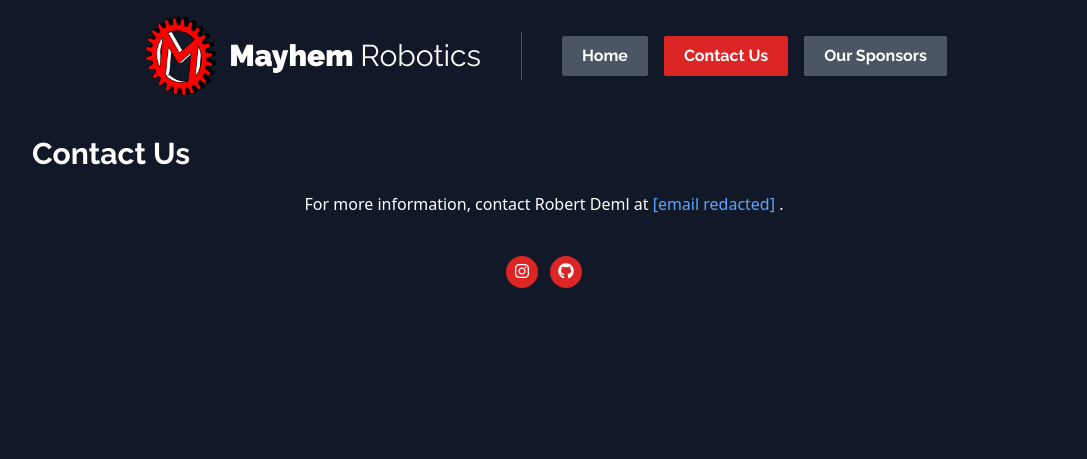
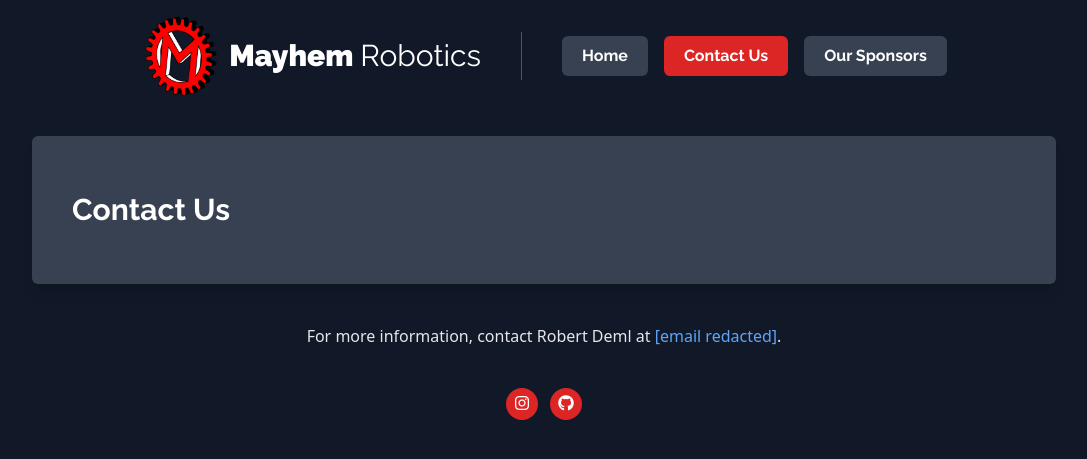
Before and after one commit to frc8724/frc8724.github.io, a Jekyll site: the page built from contact.html, in a window 1280 px wide. Shown: the top 459 px of the page, without its empty margins (96-1183 px from the left). Built offline with Jekyll 4.4.1, drawn with Linux system fonts in a browser that asks for light colours; nearby versions of some CDN libraries.

Commit message:
Various layout updates

```diff
--- a/_includes/header.html
+++ b/_includes/header.html
@@ -1,34 +1,30 @@
 <div class="flex justify-center items-center pt-4 mb-10">
   <a href="/" class="text-white hover:no-underline">
-    <div class="flex items-center gap-2 group">
-      <img
-        src="/assets/images/logo.png"
-        alt="Mayhem logo"
-        class="h-20 group-hover:scale-105 transition-transform"
-      />
-      <h1 class="text-3xl font-black font-heading">
+    <div class="flex items-center gap-2">
+      <img src="/assets/images/logo.png" alt="Mayhem logo" class="h-20" />
+      <h1 class="text-3xl font-black font-heading text-white">
         Mayhem <span class="font-normal">Robotics</span>
       </h1>
     </div>
   </a>
 
-  <div class="w-px bg-gray-600 h-12 mx-10"></div>
+  <div class="w-px bg-gray-600 h-12 ml-10"></div>
 
-  <div class="flex gap-4 items-center">
+  <div class="flex gap-4 items-center ml-10">
     <a
-      class="btn{% if page.name != 'index.html' %} bg-gray-600{% endif %}"
+      class="btn{% if page.name != 'index.html' %} bg-gray-700{% endif %}"
       href="/"
       >Home</a
     >
     <a
-      class="btn{% if page.name != 'contact.html' %} bg-gray-600{% endif %}"
+      class="btn{% if page.name != 'contact.html' %} bg-gray-700{% endif %}"
       href="/contact"
       >Contact Us</a
     >
     <a
-    class="btn{% if page.name != 'sponsors.html' %} bg-gray-600{% endif %}"
-    href="/sponsors"
-    >Our Sponsors</a
-  >
+      class="btn{% if page.name != 'sponsors.html' %} bg-gray-700{% endif %}"
+      href="/sponsors"
+      >Our Sponsors</a
+    >
   </div>
 </div>
--- a/_layouts/default.html
+++ b/_layouts/default.html
@@ -65,9 +65,11 @@
 
     <script src="/assets/js/main.js" type="module"></script>
   </head>
-  <body class="bg-gray-900 text-white">
+  <body class="bg-gray-900 text-gray-200">
     {% include header.html %}
-    <div class="w-full max-w-5xl mx-auto">{{ content }}</div>
+    <div class="px-10">
+      <div class="w-full max-w-5xl mx-auto">{{ content }}</div>
+    </div>
     {% include footer.html %}
   </body>
 </html>
--- /dev/null
+++ b/_layouts/page.html
@@ -0,0 +1,9 @@
+---
+layout: default
+---
+
+<div class="bg-gray-700 rounded-md shadow-lg px-10 py-14 mb-10 text-white">
+  <h1 class="text-3xl font-heading font-bold">{{ page.heading }}</h1>
+</div>
+
+{{ content }}
--- a/contact.html
+++ b/contact.html
@@ -1,8 +1,8 @@
 ---
 title: "Contact | Mayhem Robotics"
+layout: page
+heading: Contact Us
 ---
-
-<h1 class="text-3xl mb-5 font-heading font-bold">Contact Us</h1>
 
 <div class="text-center">
   For more information, contact Robert Deml at
@@ -10,7 +10,6 @@ title: "Contact | Mayhem Robotics"
     data-controller="email"
     data-email-mailbox-value="rdeml31"
     data-email-domain-value="gmail.com"
-  >
-    [email redacted] </a
+    >[email redacted]</a
   >.
 </div>
--- a/package.json
+++ b/package.json
@@ -13,7 +13,7 @@
   },
   "scripts": {
     "build": "tailwindcss -i src/style.css -o assets/css/style.css --minify",
-    "dev": "tailwindcss -i src/style.css -o assets/css/style.css --watch",
+    "dev": "tailwindcss -i src/style.css -o assets/css/style.css --minify --watch",
     "prepare": "husky install"
   }
 }
--- a/sponsors.html
+++ b/sponsors.html
@@ -1,8 +1,8 @@
 ---
 title: "Sponsors | Mayhem Robotics"
+layout: page
+heading: Sponsors
 ---
-
-<h1 class="text-3xl mb-5 font-heading font-bold">Sponsors</h1>
 
 <div class="text-center">
   <p class="mb-5">
--- a/src/style.css
+++ b/src/style.css
@@ -4,7 +4,7 @@
 
 @layer components {
   .btn {
-    @apply px-5 py-2 bg-red-600 transition-colors font-bold rounded-sm font-heading text-white hover:no-underline;
+    @apply px-5 py-2 bg-red-600 transition-colors font-bold rounded-md font-heading text-white hover:no-underline;
   }
 
   a {
```
Also changed, not shown: assets/css/style.css.
